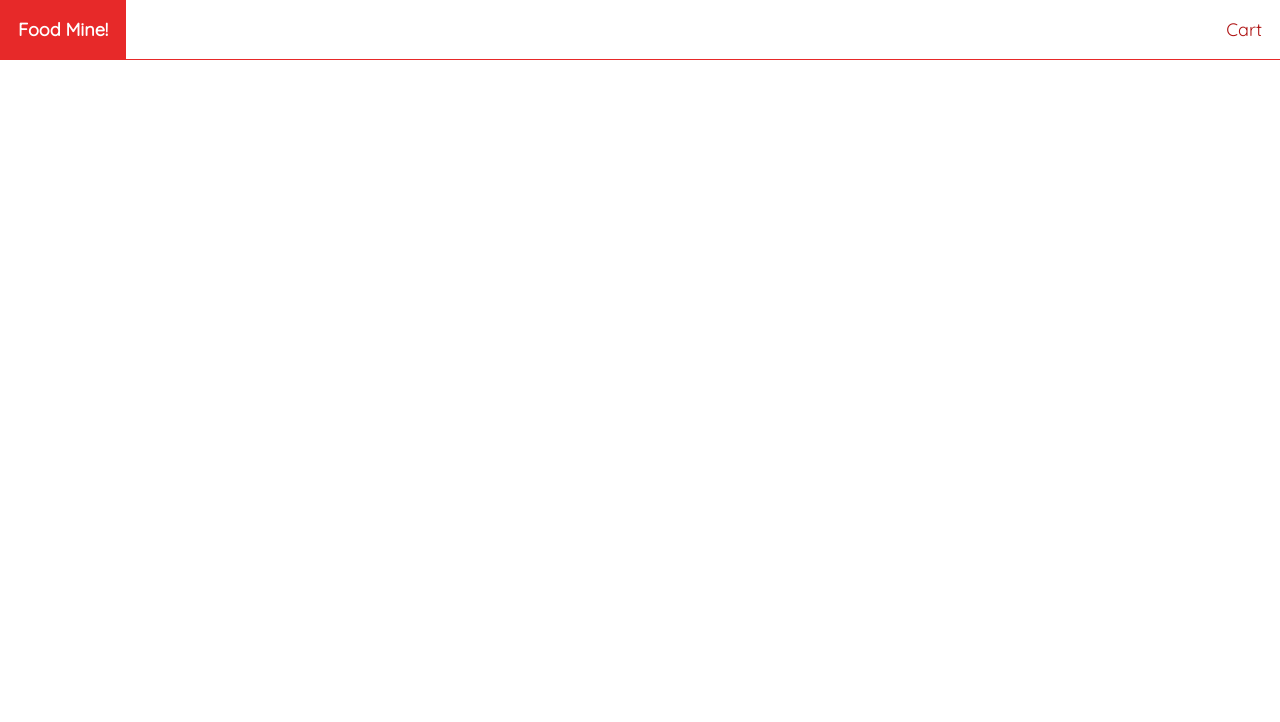
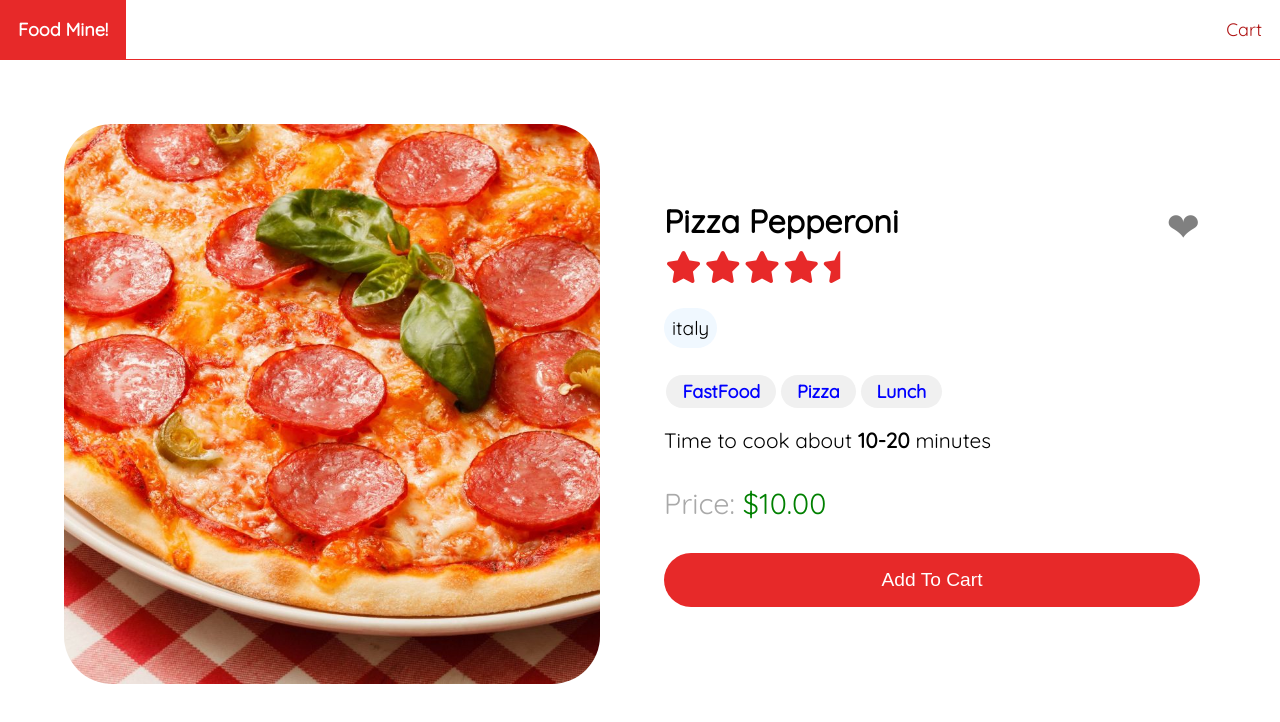
Before and after one commit to Emirkcgl/angular-food-app, an Angular app: page /food/1 in a window 1280 px wide. Before the commit this address led to /. Shown: the top 722 px of the page. Built offline with nearby package versions, Linux system fonts and the light colour scheme.

Commit message:
feat: Add styling and filtering support

```diff
--- a/src/app/app-routing.module.ts
+++ b/src/app/app-routing.module.ts
@@ -1,12 +1,13 @@
 import { NgModule } from '@angular/core';
 import { RouterModule, Routes } from '@angular/router';
 import { HomeComponent } from './home/home.component';
+import { FoodPageComponent } from './food-page/food-page.component';
 
 const routes: Routes = [
   { path: '', component: HomeComponent },
   { path: 'search/:searchTerm', component: HomeComponent },
-  { path: 'tag/:tag', component: HomeComponent },
-  //localhost:4200/tag/FastFood
+  { path: 'tag/:tag', component: HomeComponent }, //localhost:4200/tag/FastFood
+  { path: 'food/:id', component: FoodPageComponent },
 ];
 
 @NgModule({
--- a/src/app/app.module.ts
+++ b/src/app/app.module.ts
@@ -8,9 +8,10 @@ import { HomeComponent } from './home/home.component';
 import { FormsModule } from '@angular/forms';
 import { SearchComponent } from './search/search.component';
 import { TagsComponent } from './tags/tags.component';
+import { FoodPageComponent } from './food-page/food-page.component';
 
 @NgModule({
-  declarations: [AppComponent, HeaderComponent, HomeComponent, SearchComponent, TagsComponent],
+  declarations: [AppComponent, HeaderComponent, HomeComponent, SearchComponent, TagsComponent, FoodPageComponent],
   imports: [BrowserModule, AppRoutingModule, FormsModule],
   providers: [],
   bootstrap: [AppComponent],
--- /dev/null
+++ b/src/app/food-page/food-page.component.html
@@ -0,0 +1,42 @@
+<div class="container">
+  <img [src]="food.imageUrl" [alt]="food.name" />
+  <div class="details">
+    <div class="header">
+      <span class="name">
+        {{ food.name }}
+      </span>
+      <span class="favorite  {{ food.favorite ? '' : 'not' }}"> ❤ </span>
+    </div>
+    <div class="rating">
+      <!-- Tam yıldızlar -->
+      <ng-container *ngFor="let _ of getFullStars(food.stars)">
+        <i class="fa fa-star"></i>
+      </ng-container>
+
+      <!-- Yarım yıldız -->
+      <i class="fa fa-star-half" *ngIf="hasHalfStar(food.stars)"></i>
+
+      <!-- Boş yıldızlar -->
+      <ng-container *ngFor="let _ of getEmptyStars(food.stars)">
+        <i class="fa fa-star-o"></i>
+      </ng-container>
+    </div>
+    <div class="origins">
+      <span *ngFor="let origin of food.origins">
+        {{ origin }}
+      </span>
+    </div>
+    <div class="tags">
+      <app-tags [foodPageTags]="food.tags"></app-tags>
+    </div>
+    <div class="cook-time">
+      <span>
+        Time to cook about <strong>{{ food.cookTime }}</strong> minutes
+      </span>
+    </div>
+    <div class="price">
+      <span>{{ food.price | currency }}</span>
+    </div>
+    <button>Add To Cart</button>
+  </div>
+</div>
--- /dev/null
+++ b/src/app/food-page/food-page.component.scss
@@ -0,0 +1,123 @@
+.container {
+  display: flex;
+  justify-content: center;
+  align-items: center;
+  flex-wrap: wrap;
+  margin: 3rem;
+}
+
+.container > * {
+  min-width: 25rem;
+  max-width: 40rem;
+}
+
+img {
+  border-radius: 3rem;
+  flex: 1 0;
+  object-fit: cover;
+  height: 35rem;
+  margin: 1rem;
+}
+
+.details {
+  width: 100%;
+  display: flex;
+  flex-direction: column;
+  flex: 1 0;
+  border-radius: 3rem;
+  padding: 2rem;
+  color: black;
+  margin-left: 1rem;
+}
+
+.details .header {
+  display: flex;
+  justify-content: space-between;
+}
+
+.details .name {
+  font-size: 2rem;
+  font-weight: bold;
+}
+
+.details .favorite {
+  color: #e72929;
+  font-size: 2.5rem;
+}
+
+.details .favorite.not {
+  color: gray;
+}
+
+.details .origins {
+  display: flex;
+  flex-wrap: wrap;
+  margin: 1rem 0;
+}
+
+.details .origins > span {
+  padding: 0.5rem;
+  font-size: 1.2rem;
+  margin: 0.5rem 0.5rem 0.5rem 0;
+  border-radius: 2rem;
+  background-color: aliceblue;
+}
+
+.details .cook-time {
+  margin-top: 1rem;
+}
+
+.details .cook-time span {
+  padding: 0.6rem 2rem 0.6rem 0;
+  border-radius: 10rem;
+  font-size: 1.3rem;
+}
+
+.details .price {
+  font-size: 1.8rem;
+  margin: 2rem 2rem 2rem 0;
+  color: green;
+}
+
+.details .price::before {
+  content: "Price: ";
+  color: darkgrey;
+}
+
+.details button {
+  color: white;
+  background: #e72929;
+  border: none;
+  font-size: 1.2rem;
+  padding: 1rem;
+  border-radius: 10rem;
+  outline: none;
+}
+
+.details button:hover {
+  opacity: 0.9;
+  cursor: pointer;
+}
+.details .favorite {
+  color: #e72929; /* Kalpler kırmızı */
+  font-size: 2.5rem;
+}
+
+.details .favorite.not {
+  color: gray; /* Favori olmayan kalpler gri */
+}
+
+.rating i.fa-star, /* Tam yıldızlar */
+.rating i.fa-star-half, /* Yarım yıldızlar */
+.rating i.fa-star-o {
+  /* Boş yıldızlar */
+  color: #e72929; /* Tüm yıldızlar kırmızı */
+  font-size: 2rem; /* Yıldızların boyutunu artırabilirsiniz */
+  margin: 0 0.1rem; /* Yıldızlar arasında boşluk */
+}
+
+.tags app-tags {
+  display: flex;
+  flex-wrap: wrap;
+  gap: 0.5rem;
+}
--- /dev/null
+++ b/src/app/food-page/food-page.component.ts
@@ -0,0 +1,36 @@
+import { Component, OnInit } from '@angular/core';
+import { Food } from '../shared/models/food';
+import { ActivatedRoute } from '@angular/router';
+import { FoodService } from '../services/food/food.service';
+
+@Component({
+  selector: 'app-food-page',
+  templateUrl: './food-page.component.html',
+  styleUrls: ['./food-page.component.scss'],
+})
+export class FoodPageComponent implements OnInit {
+  food!: Food;
+  constructor(
+    private activatedRoute: ActivatedRoute,
+    private foodService: FoodService
+  ) {
+    activatedRoute.params.subscribe((params) => {
+      if (params['id']) {
+        this.food = foodService.getFoodById(params['id']);
+      }
+    });
+  }
+  ngOnInit(): void {}
+
+  getFullStars(stars: number): number[] {
+    return Array(Math.floor(stars)).fill(0); // Tam yıldız sayısını hesaplar
+  }
+
+  hasHalfStar(stars: number): boolean {
+    return stars % 1 !== 0; // Yarım yıldız olup olmadığını kontrol eder
+  }
+
+  getEmptyStars(stars: number): number[] {
+    return Array(5 - Math.ceil(stars)).fill(0); // Boş yıldız sayısını hesaplar
+  }
+}
--- a/src/app/home/home.component.html
+++ b/src/app/home/home.component.html
@@ -2,7 +2,7 @@
 <app-tags></app-tags>
 <ul>
   <li *ngFor="let food of foods">
-    <a>
+    <a routerLink="/food/{{ food.id }}">
       <img [src]="food.imageUrl" alt="" />
       <div class="content">
         <div class="name">
--- a/src/app/services/food/food.service.ts
+++ b/src/app/services/food/food.service.ts
@@ -8,6 +8,9 @@ import { Tag } from 'src/app/shared/Tag';
 export class FoodService {
   constructor() {}
 
+  getFoodById(id: number): Food {
+    return this.getAll().find((food) => food.id == id)!;
+  }
   getAllFoodsBySearchTerm(searchTerm: string): Food[] {
     return this.getAll().filter((food) =>
       food.name.toLowerCase().includes(searchTerm.toLowerCase())
--- a/src/app/tags/tags.component.html
+++ b/src/app/tags/tags.component.html
@@ -3,3 +3,9 @@
     {{ tag.name }}({{ tag.count }})
   </a>
 </div>
+
+<div *ngIf="foodPageTags">
+  <a *ngFor="let tagName of foodPageTags" routerLink="/tag/{{ tagName }}">
+    {{ tagName }}
+  </a>
+</div>
--- a/src/app/tags/tags.component.ts
+++ b/src/app/tags/tags.component.ts
@@ -1,4 +1,4 @@
-import { Component, OnInit } from '@angular/core';
+import { Component, Input, OnInit } from '@angular/core';
 import { Tag } from '../shared/Tag';
 import { FoodService } from '../services/food/food.service';
 
@@ -8,9 +8,13 @@ import { FoodService } from '../services/food/food.service';
   styleUrls: ['./tags.component.scss'],
 })
 export class TagsComponent implements OnInit {
-  tags: Tag[] = [];
+  @Input()
+  foodPageTags?: string[];
+  tags?: Tag[];
   constructor(private foodService: FoodService) {}
   ngOnInit(): void {
-    this.tags = this.foodService.getAllTags();
+    if (!this.foodPageTags) {
+      this.tags = this.foodService.getAllTags();
+    }
   }
 }
```
Also changed, not shown: 1 other file (tests, documents, lock files or other folders).
